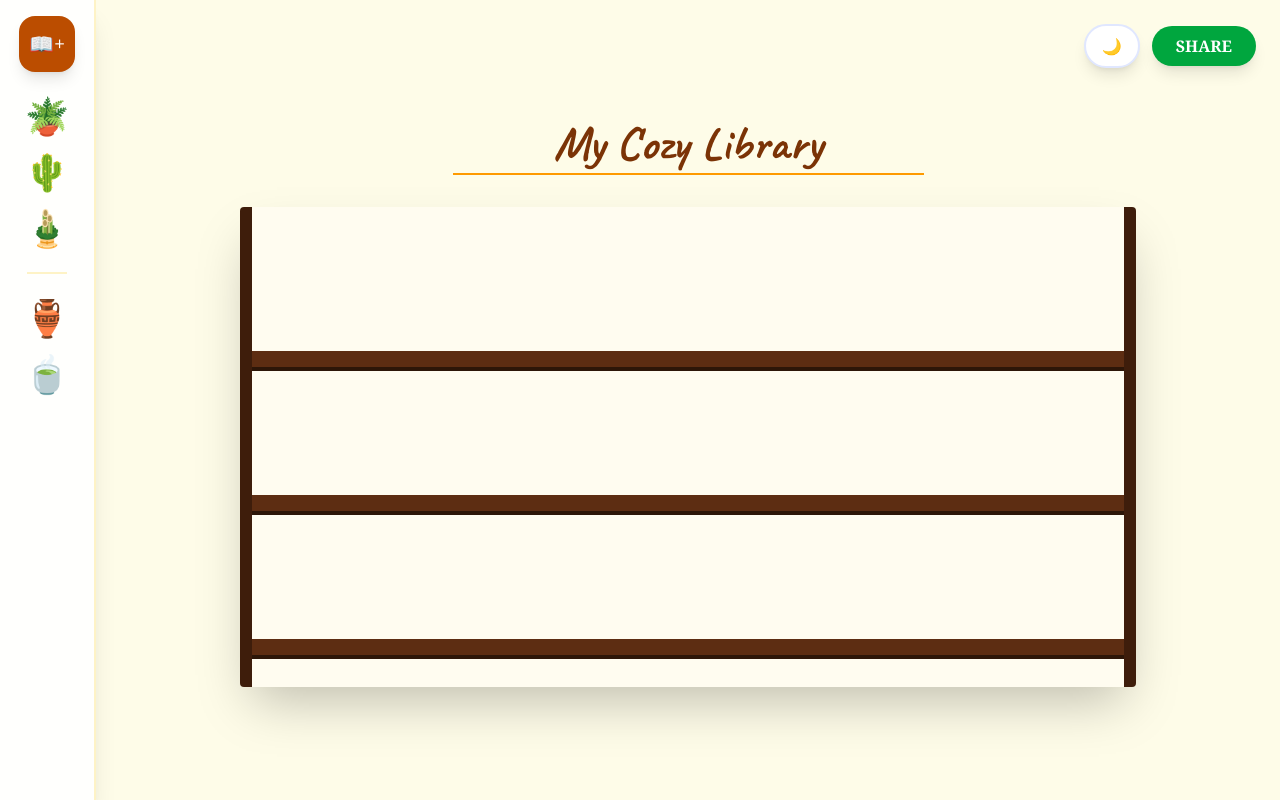
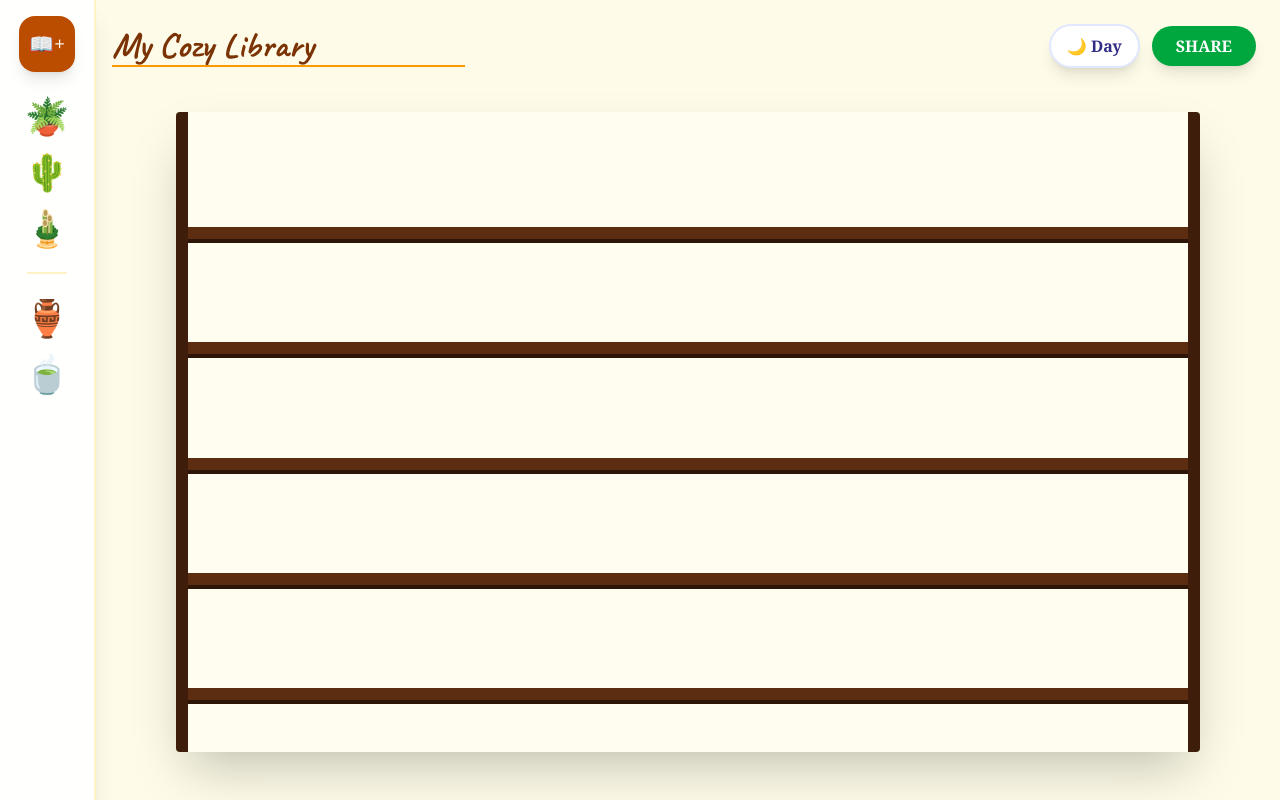
Before and after one commit to kalagam1/nextjs-cozy-library, a Next.js app: page / in a window 1280 px wide. Both pictures are taken after a click on the element "My Cozy Library". Built offline with nearby package versions, Linux system fonts and the light colour scheme.

Commit message:
Update page.js

```diff
--- a/app/page.js
+++ b/app/page.js
@@ -12,7 +12,6 @@ export default function CozyLibrary() {
   const [tempBook, setTempBook] = useState({ title: "", rating: 0, stage: 'title' });
   const constraintsRef = useRef(null);
 
-  // 1. INITIAL LOAD (LocalStorage + URL Share)
   useEffect(() => {
     const savedItems = localStorage.getItem('cozy-library-items');
     const savedName = localStorage.getItem('cozy-library-name');
@@ -21,7 +20,6 @@ export default function CozyLibrary() {
 
     const params = new URLSearchParams(window.location.search);
     const v2Data = params.get('v2');
-
     if (v2Data) {
       try {
         const decoded = JSON.parse(decodeURIComponent(atob(v2Data)));
@@ -42,20 +40,19 @@ export default function CozyLibrary() {
     }
   }, []);
 
-  // 2. AUTO-SAVE TO LOCAL STORAGE
   useEffect(() => {
     localStorage.setItem('cozy-library-items', JSON.stringify(items));
     localStorage.setItem('cozy-library-name', libraryName);
   }, [items, libraryName]);
 
-  // 3. GRID LOGIC (Finding next empty spot)
+  // UPDATED: Logic to handle 5 shelves (s < 5)
   const getNextAvailableSlot = () => {
     const MAX_PER_SHELF = 10;
     const occupiedSlots = new Set(items.map(item => item.gridSlot));
-    for (let s = 0; s < 3; s++) {
+    for (let s = 0; s < 5; s++) {
       for (let p = 0; p < MAX_PER_SHELF; p++) {
         const slotId = `${s}-${p}`;
-        if (!occupiedSlots.has(slotId)) return { slotId, x: 40 + (p * 80), y: (s * 30) + 30 + "%" };
+        if (!occupiedSlots.has(slotId)) return { slotId, x: 40 + (p * 80), y: (s * 18) + 18 + "%" };
       }
     }
     return null;
@@ -80,9 +77,7 @@ export default function CozyLibrary() {
   };
 
   const updateRating = (newRating) => {
-    setItems(prev => prev.map(item =>
-      item.id === selectedItem.id ? { ...item, rating: newRating } : item
-    ));
+    setItems(prev => prev.map(item => item.id === selectedItem.id ? { ...item, rating: newRating } : item));
     setSelectedItem(prev => ({ ...prev, rating: newRating }));
   };
 
@@ -100,47 +95,26 @@ export default function CozyLibrary() {
     setItems(prev => [...prev, newItem]);
   };
 
-  // 4. HIGH-CAPACITY SHARE LOGIC
- const generateShareLink = async () => {
+  const generateShareLink = async () => {
     try {
-      // 1. Slim down the data (Minification)
       const slimItems = items.map(item => ({
         t: item.type === 'book' ? 1 : 2,
-        l: item.label,
-        r: item.rating || 0,
-        g: item.gridSlot,
-        c: item.color || '',
-        x: item.x,
-        y: item.y,
-        i: item.content || ''
+        l: item.label, r: item.rating || 0, g: item.gridSlot,
+        c: item.color || '', x: item.x, y: item.y, i: item.content || ''
       }));
-
       const exportData = { n: libraryName, s: slimItems };
       const data = btoa(encodeURIComponent(JSON.stringify(exportData)));
       const longUrl = `${window.location.origin}${window.location.pathname}?v2=${data}`;
+      const response = await fetch(`https://tinyurl.com/api-create.php?url=${encodeURIComponent(longUrl)}`);
+      const finalUrl = response.ok ? await response.text() : longUrl;
 
-      // 2. Use TinyURL API to shrink it
-      const response = await fetch(`https://tinyurl.com/api-create.php?url=${encodeURIComponent(longUrl)}`);
-
-      if (response.ok) {
-        const shortUrl = await response.text();
-        if (navigator.clipboard && window.isSecureContext) {
-          await navigator.clipboard.writeText(shortUrl);
-          alert("✨ Tiny link copied: " + shortUrl);
-        } else {
-          prompt("Copy your tiny link:", shortUrl);
-        }
+      if (navigator.clipboard && window.isSecureContext) {
+        await navigator.clipboard.writeText(finalUrl);
+        alert("📋 Link copied!");
       } else {
-        // Fallback to long link if API is down
-        throw new Error("Shortener failed");
+        prompt("Copy link:", finalUrl);
       }
-    } catch (err) {
-      // Fallback: copy the long link if tinyurl fails
-      const exportData = { n: libraryName, s: items };
-      const data = btoa(encodeURIComponent(JSON.stringify(exportData)));
-      const longUrl = `${window.location.origin}${window.location.pathname}?v2=${data}`;
-      prompt("Shortener busy. Copy long link instead:", longUrl);
-    }
+    } catch (err) { alert("Link generation failed!"); }
   };
 
   return (
@@ -150,12 +124,31 @@ export default function CozyLibrary() {
         .handwritten { font-family: 'Caveat', cursive; }
       `}</style>
 
-      {/* UI CONTROLS */}
-      <div className="absolute top-6 right-6 z-50 flex items-center gap-3">
-        <button onClick={() => setIsNight(!isNight)} className={`flex items-center gap-2 px-4 py-2 rounded-full font-bold shadow-lg border-2 ${isNight ? 'bg-slate-800 text-amber-400 border-amber-400/30' : 'bg-white text-indigo-900 border-indigo-100'}`}>
-          {isNight ? '☀️' : '🌙'}
-        </button>
-        <button onClick={generateShareLink} className="bg-green-600 text-white px-6 py-2 rounded-full font-bold shadow-lg hover:bg-green-700">SHARE</button>
+      {/* TOP HEADER BAR */}
+      <div className="absolute top-6 left-28 right-6 z-50 flex items-center justify-between">
+        <div className="flex-1">
+          {isEditingName ? (
+            <input
+              autoFocus
+              className={`text-4xl font-bold bg-transparent border-b-2 border-amber-500 outline-none handwritten ${isNight ? 'text-amber-400' : 'text-amber-900'}`}
+              value={libraryName}
+              onChange={(e) => setLibraryName(e.target.value)}
+              onBlur={() => setIsEditingName(false)}
+              onKeyDown={(e) => e.key === 'Enter' && setIsEditingName(false)}
+            />
+          ) : (
+            <h1 onClick={() => setIsEditingName(true)} className={`text-5xl font-bold cursor-pointer hover:opacity-70 transition handwritten ${isNight ? 'text-amber-400' : 'text-amber-900'}`}>
+              {libraryName}
+            </h1>
+          )}
+        </div>
+
+        <div className="flex items-center gap-3">
+          <button onClick={() => setIsNight(!isNight)} className={`flex items-center gap-2 px-4 py-2 rounded-full font-bold shadow-lg border-2 transition-all ${isNight ? 'bg-slate-800 text-amber-400 border-amber-400/30' : 'bg-white text-indigo-900 border-indigo-100'}`}>
+            {isNight ? '☀️ Night' : '🌙 Day'}
+          </button>
+          <button onClick={generateShareLink} className="bg-green-600 text-white px-6 py-2 rounded-full font-bold shadow-lg hover:bg-green-700 transition-colors">SHARE</button>
+        </div>
       </div>
 
       {/* SIDEBAR */}
@@ -166,36 +159,29 @@ export default function CozyLibrary() {
         {['🏺', '🍵'].map((d, i) => <button key={i} onClick={() => addDecor(d, 'Decor')} className="text-4xl hover:scale-110 transition">{d}</button>)}
       </div>
 
-      {/* MAIN SHELF VIEW */}
-      <div className="relative z-10 flex-1 flex flex-col items-center justify-center p-12">
-        <div className="mb-8 text-center">
-          {isEditingName ? (
-            <input autoFocus className={`text-5xl font-bold bg-transparent border-b-2 border-amber-500 outline-none handwritten text-center ${isNight ? 'text-amber-400' : 'text-amber-900'}`} value={libraryName} onChange={(e) => setLibraryName(e.target.value)} onBlur={() => setIsEditingName(false)} onKeyDown={(e) => e.key === 'Enter' && setIsEditingName(false)} />
-          ) : (
-            <h1 onClick={() => setIsEditingName(true)} className={`text-6xl font-bold cursor-pointer hover:opacity-70 transition handwritten ${isNight ? 'text-amber-400' : 'text-amber-900'}`}>{libraryName}</h1>
-          )}
-        </div>
-
-        <div ref={constraintsRef} className={`relative w-full max-w-4xl h-[60vh] border-x-[12px] shadow-2xl rounded-sm transition-colors duration-700 ${isNight ? 'bg-slate-800/40 border-slate-900' : 'bg-[#fffcf0] border-[#3e1d0b]'}`}>
-          {[30, 60, 90].map(top => (
-            <div key={top} style={{ top: `${top}%` }} className={`absolute w-full h-5 border-b-4 ${isNight ? 'bg-slate-900 border-black' : 'bg-[#5d2d12] border-[#2d1608]'}`} />
+      {/* UPDATED: Larger Shelf Area for 5 rows */}
+      <div className="relative z-10 flex-1 flex flex-col items-center justify-center p-8 mt-16">
+        <div ref={constraintsRef} className={`relative w-full max-w-5xl h-[80vh] border-x-[12px] shadow-2xl rounded-sm transition-colors duration-700 ${isNight ? 'bg-slate-800/40 border-slate-900' : 'bg-[#fffcf0] border-[#3e1d0b]'}`}>
+          {/* UPDATED: Array [18, 36, 54, 72, 90] creates 5 shelf lines */}
+          {[18, 36, 54, 72, 90].map(top => (
+            <div key={top} style={{ top: `${top}%` }} className={`absolute w-full h-4 border-b-4 ${isNight ? 'bg-slate-900 border-black' : 'bg-[#5d2d12] border-[#2d1608]'}`} />
           ))}
 
           {items.map((item) => (
             <motion.div key={item.id} className="absolute p-1 z-20" style={{ left: item.x, top: item.y }} drag dragConstraints={constraintsRef} dragMomentum={false} onTap={() => setSelectedItem(item)}>
               {item.type === 'book' ? (
-                <div className={`w-[65px] h-40 rounded-sm shadow-xl flex items-center justify-center border-l-[6px] border-black/30 text-white transform -translate-y-[100%] mt-[-5px] cursor-pointer ${isNight ? 'brightness-90' : ''}`} style={{ backgroundColor: item.color }}>
-                  <span className="rotate-90 text-[11px] font-bold uppercase whitespace-nowrap tracking-widest handwritten leading-none">{item.label}</span>
+                <div className={`w-[50px] h-32 rounded-sm shadow-xl flex items-center justify-center border-l-[4px] border-black/30 text-white transform -translate-y-[100%] mt-[-4px] cursor-pointer ${isNight ? 'brightness-90' : ''}`} style={{ backgroundColor: item.color }}>
+                  <span className="rotate-90 text-[10px] font-bold uppercase whitespace-nowrap tracking-widest handwritten leading-none">{item.label}</span>
                 </div>
               ) : (
-                <span className={`text-7xl select-none drop-shadow-xl transform -translate-y-[100%] block cursor-grab active:cursor-grabbing mt-[-5px] ${isNight ? 'brightness-90' : ''}`}>{item.content}</span>
+                <span className={`text-6xl select-none drop-shadow-xl transform -translate-y-[100%] block cursor-grab active:cursor-grabbing mt-[-4px] ${isNight ? 'brightness-90' : ''}`}>{item.content}</span>
               )}
             </motion.div>
           ))}
         </div>
       </div>
 
-      {/* POPUP MODALS */}
+      {/* MODALS */}
       <AnimatePresence>
         {isAddingBook && (
           <div className="fixed inset-0 bg-black/60 backdrop-blur-sm flex items-center justify-center z-[100] p-4 text-amber-950">
@@ -226,7 +212,7 @@ export default function CozyLibrary() {
               <h2 className="text-3xl font-black mb-1 handwritten uppercase text-center">{selectedItem.label}</h2>
               {selectedItem.type === 'book' && (
                 <>
-                  <p className="text-xs uppercase font-bold text-amber-800 mb-2">Change Rating</p>
+                  <p className="text-xs uppercase font-bold text-amber-800 mb-2">Edit Rating</p>
                   <div className="flex gap-1 text-4xl mb-8">
                     {[1, 2, 3, 4, 5].map(star => (
                       <button key={star} onClick={() => updateRating(star)} className={star <= selectedItem.rating ? "text-yellow-500" : "text-gray-200"}>★</button>
```
